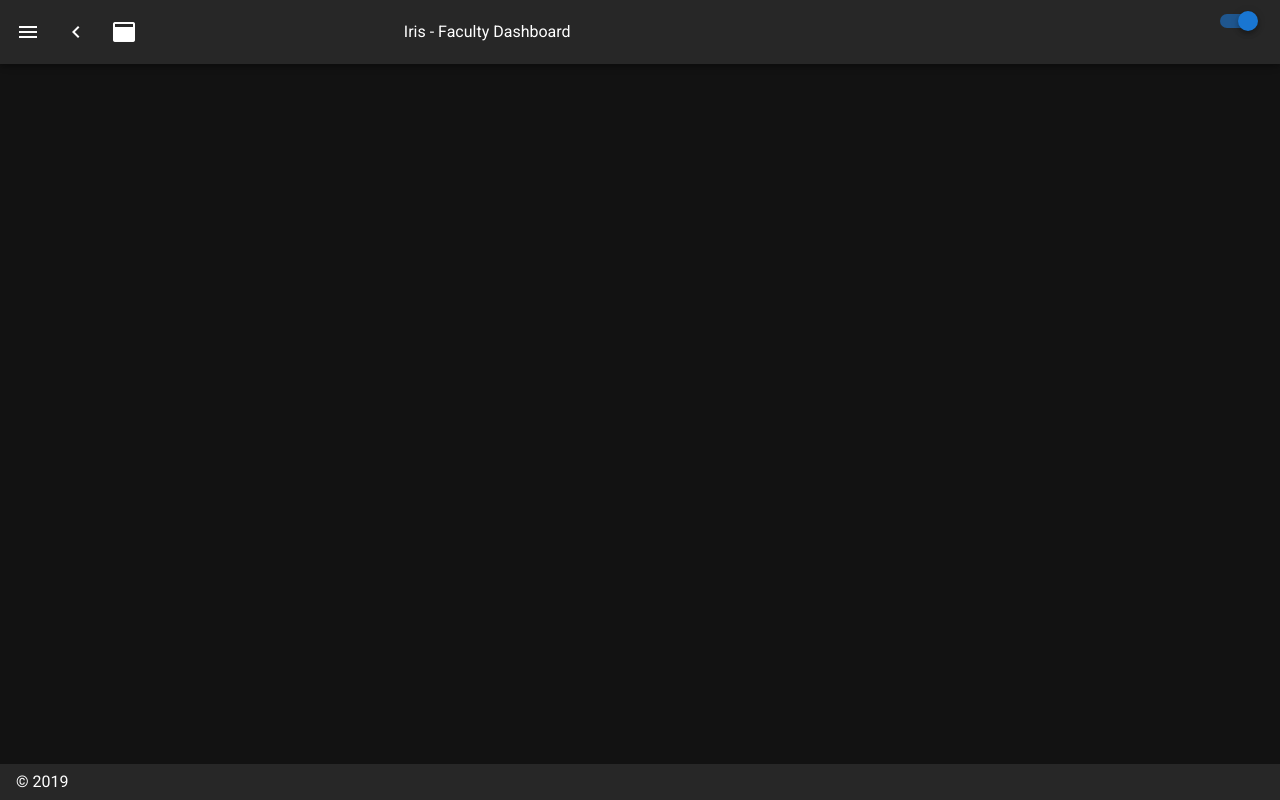
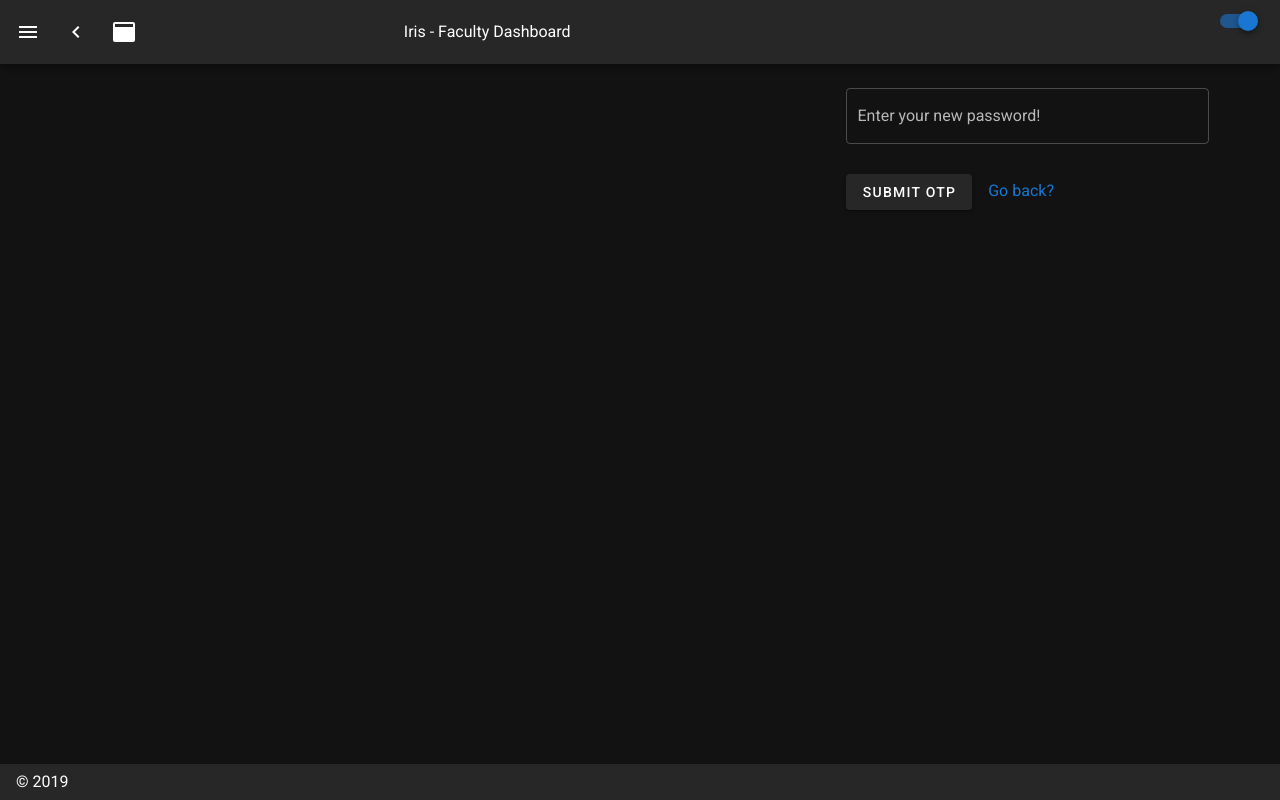
Before and after one commit to srishilesh/iris-temp, a Nuxt app: page /reset/email/1 in a window 1280 px wide. Built offline with nearby package versions, Linux system fonts and the light colour scheme.

Commit message:
Add forgot password pages

```diff
--- a/pages/forgot-password.vue
+++ b/pages/forgot-password.vue
@@ -5,7 +5,7 @@
 
             </v-col>
             <v-col cols="12" md="4">
-                <form>
+                <form method="post" @submit.prevent="recover">
                     <v-text-field
                     v-model="email"
                     label="What's your email?"
@@ -36,7 +36,8 @@
         data() {
             return {
                 email: '',
-                show: false
+                msg: '',
+                result: ''
             }
         },
 
@@ -51,8 +52,19 @@
         },
 
         methods: {
-            forgot () {
-                this.$v.$touch()
+            recover: function() {
+                this.$axios
+                .post('recover', { email: this.email })
+                .then((res) => {
+                    this.result = 'success'
+                    this.msg = res.data.message
+                    setTimeout(() => {this.router.push("/verify"+this.email)}, 1500)
+                })
+                .catch((err) => {
+                    this.result = 'error'
+                    this.msg = err.response.data.message || err.response.data.error || err;
+                    console.log(err)
+                })
             }
         }
     }
--- /dev/null
+++ b/pages/reset/email/_key.vue
@@ -0,0 +1,56 @@
+<template>
+    <v-container>
+        <v-row>
+            <v-col>
+
+            </v-col>
+            <v-col cols="12" md="4">
+                <form method="post" @submit.prevent="recover">
+                    <v-text-field
+                    v-model="password"
+                    label="Enter your new password!"
+                    required
+                    outlined
+                    :error-messages="passwordErrors"
+                    @input="$v.otp.$touch()"
+                    @blur="$v.otp.$touch()"
+                    ></v-text-field>
+
+                    <v-btn class="mr-4" @click="submit">Submit OTP</v-btn>
+                    <nuxt-link to="/forgot-password" style="text-decoration: none;">Go back?</nuxt-link>
+                </form>
+            </v-col>
+        </v-row>
+    </v-container>
+</template>
+
+<script>
+    export default {
+        data() {
+            return {
+                password: '',
+                msg: null,
+                result: 'error'
+            }
+        },
+
+        methods: {
+            recover: function() {
+                this.$axios
+                .post('', {password: this.password})
+                .then((res) => {
+                    this.result = 'success'
+                    this.msg = res.data.message
+                    setTimeout(() => {
+                        this.$router.push('/')
+                    }, 1500)
+                })
+                .catch((err) => {
+                    this.result = 'error'
+                    this.msg = err.response.data.message || err.response.data.error || err
+                    console.log(err)
+                })
+            }
+        }
+    }
+</script>
--- /dev/null
+++ b/pages/verify/_email.vue
@@ -0,0 +1,56 @@
+<template>
+    <v-container>
+        <v-row>
+            <v-col>
+
+            </v-col>
+            <v-col cols="12" md="4">
+                <form method="post" @submit.prevent="recover">
+                    <v-text-field
+                    v-model="otp"
+                    label="Enter the OTP :D"
+                    required
+                    outlined
+                    :error-messages="otpErrors"
+                    @input="$v.otp.$touch()"
+                    @blur="$v.otp.$touch()"
+                    ></v-text-field>
+
+                    <v-btn class="mr-4" @click="submit">Submit OTP</v-btn>
+                    <nuxt-link to="/forgot-password" style="text-decoration: none;">Go back?</nuxt-link>
+                </form>
+            </v-col>
+        </v-row>
+    </v-container>
+</template>
+<script>
+    export default {
+        props: ["email"],
+
+        data() {
+            return {
+                otp: '',
+                msg: null,
+                response: 'error'
+            }
+        },
+
+        methods: {
+            recover: function() {
+                this.$axios
+                .post('recover/otp', {otp: this.otp})
+                .then((res) => {
+                    this.result = 'success'
+                    this.msg = res.data.message
+                    setTimeout(() => {
+                        this.router.push("/reset/"+this.$route.params.email +"/"+ res.data.data.token)
+                    }, 1500)
+                })
+                .catch((err) => {
+                    this.result = 'error'
+                    this.msg = err.response.data.message || err.response.data.error || err
+                })
+            }
+        }
+    }
+</script>
```
